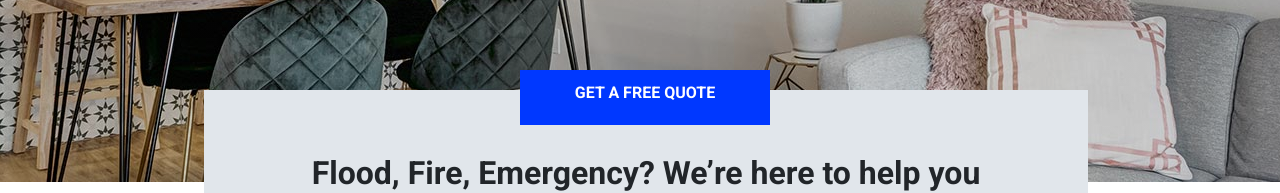
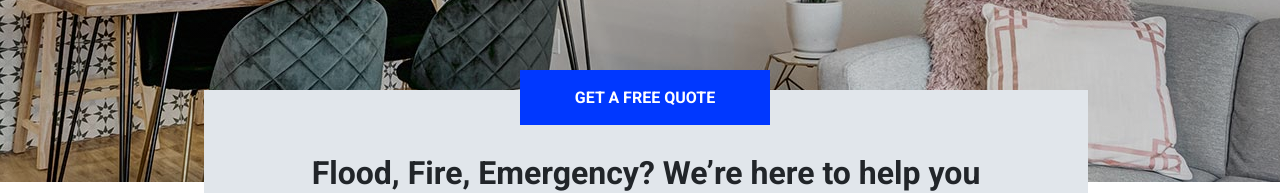
Before and after one commit to aplrestoration/apl-react, a React (Create React App) app: page / in a window 1280 px wide. Shown: the part 548-741 px from the top of the page. Built offline with nearby package versions, Linux system fonts and the light colour scheme.

Commit message:
center button text

```diff
--- a/src/index.css
+++ b/src/index.css
@@ -382,7 +382,7 @@ div.card {
   border-radius: 0rem;
   z-index: 100;
   font-size: 16px;
-  line-height: 45px;
+  line-height: 55px;
   font-weight: 700;
   text-align: center;
   color: white;
```
